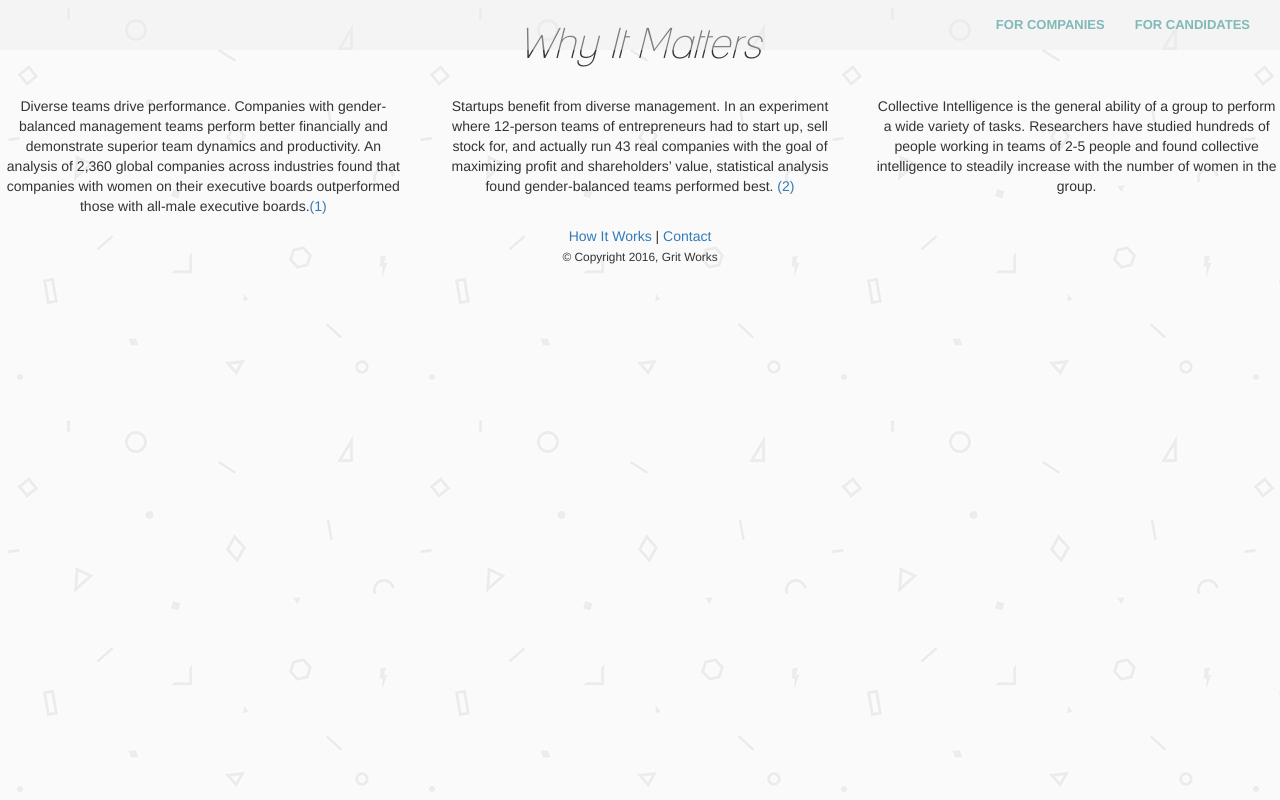
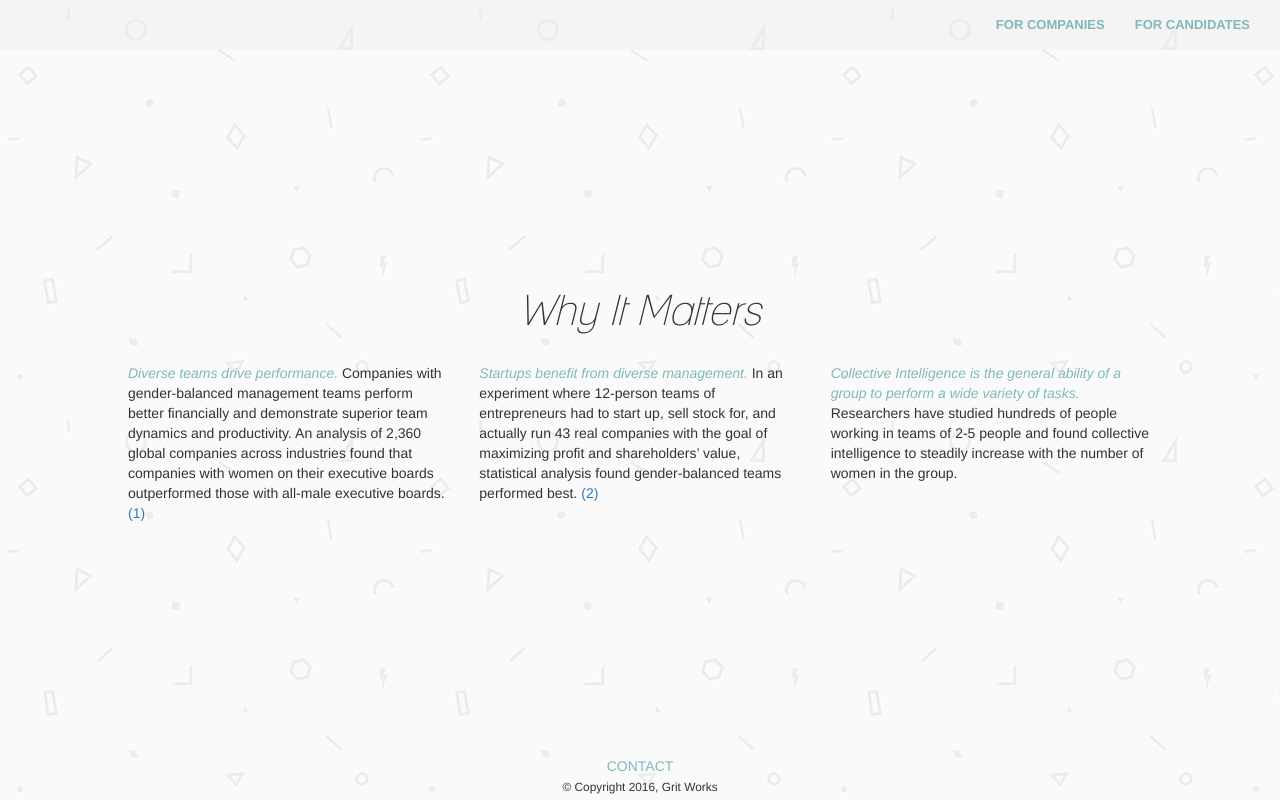
Before and after one commit to ZoeAde/gritworks, a plain HTML site: page howitworks.html in a window 1280 px wide. Drawn offline with nearby package versions, Linux system fonts and the light colour scheme.

Commit message:
fixing how it works page

```diff
--- a/css/main.css
+++ b/css/main.css
@@ -103,7 +103,7 @@ section h2{
   padding-bottom: 20px;
 }
 
-#landingpage {
+#landingpage, #howitwords {
   height: 100vh;
   position: relative;
 }
@@ -136,21 +136,29 @@ section h2{
   font-weight: bold;
 }
 
-/*#about {
-  width: 100%;
-  margin-top: 5em;
-  text-align: left;
-  background-color: rgb(236, 236, 236);
+#about {
+  margin: 0;
+  position: absolute;
+  top: 50%;
+  left: 50%;
+  margin-right: -50%;
+  transform: translate(-50%, -50%);
   padding-left: 10%;
   padding-right: 10%;
-  padding-top: 2%;
-  padding-bottom: 2%;
-}*/
+}
+
+#about p {
+  text-align: left;
+}
+
+.italic {
+  font-style: italic;
+  color: rgba(129,184,185, 1);
+}
 
 #cta button {
   background: transparent;
   opacity: 0.8;
-  /*border: solid 2px #222;*/
   border-radius: 0px;
   background-color: rgba(129,184,185, 1);
   font-family: LANE;
@@ -167,8 +175,17 @@ section h2{
   text-decoration: none;
 }
 
+footer a {
+  text-decoration: none;
+  color: rgba(129,184,185, 1);
+}
 
-#indexfooter {
+footer a:hover {
+  text-decoration: none;
+  color: rgba(129,184,185, .7);
+}
+
+#indexfooter, #worksfooter {
   position: absolute;
   top: 97%;
   left: 50%;
@@ -180,4 +197,8 @@ section h2{
   #indexfooter {
     display: none;
   }
+
+  #worksfooter {
+    display: none;
+  }
 }
--- a/howitworks.html
+++ b/howitworks.html
@@ -36,7 +36,8 @@
 
 
 
-    <section id="about">
+    <section id="howitworks">
+      <div id="about">
         <h2>Why It Matters</h2>
         <div class="row">
           <p class="col-sm-12 col-md-4"><span class="italic"> Diverse teams drive performance.</span> Companies with gender-balanced management teams perform better financially and demonstrate superior team dynamics and productivity. An analysis of 2,360 global companies across industries found that companies with women on their executive boards outperformed those with all-male executive boards.<a href="http://papers.tinbergen.nl/11074.pdf">(1)</a>
@@ -48,10 +49,11 @@
             <span class="italic">Collective Intelligence is the general ability of a group to perform a wide variety of tasks.</span> Researchers have studied hundreds of people working in teams of 2-5 people and found collective intelligence to steadily increase with the number of women in the group.
           </p>
         </div>
-        <footer>
-          <a href="howitworks.html">How It Works</a>
-          <span>|</span>
-          <a href="/contact">Contact</a>
+      </div>
+        <footer id="worksfooter">
+          <!-- <a href="howitworks.html">How It Works</a>
+          <span>|</span> -->
+          <a href="mailto:gritworks@gmail.com">CONTACT</a>
           <br>
            <small>© Copyright 2016, Grit Works</small>
         </footer>
```
Also changed, not shown: index.html (+1 -1 lines).
